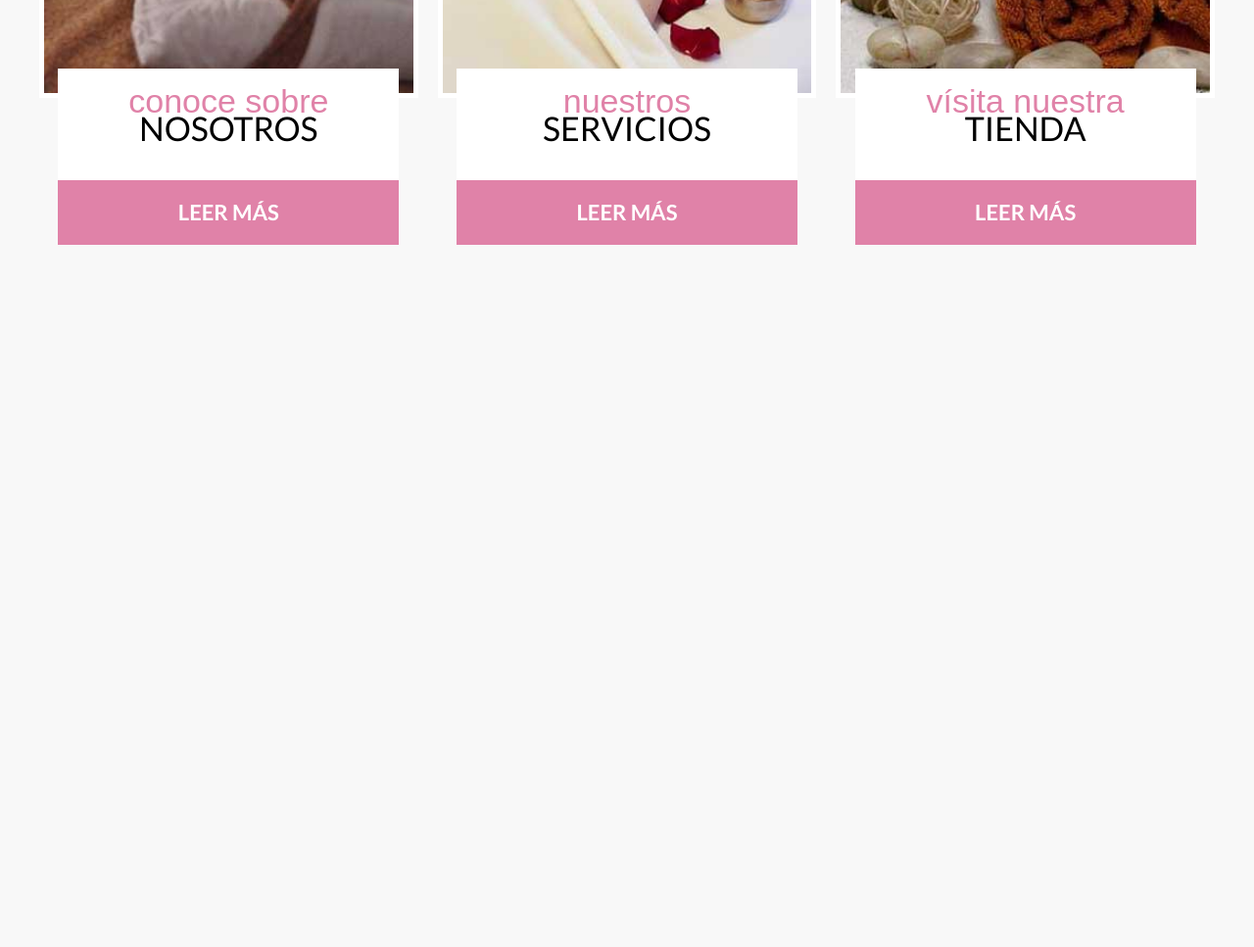
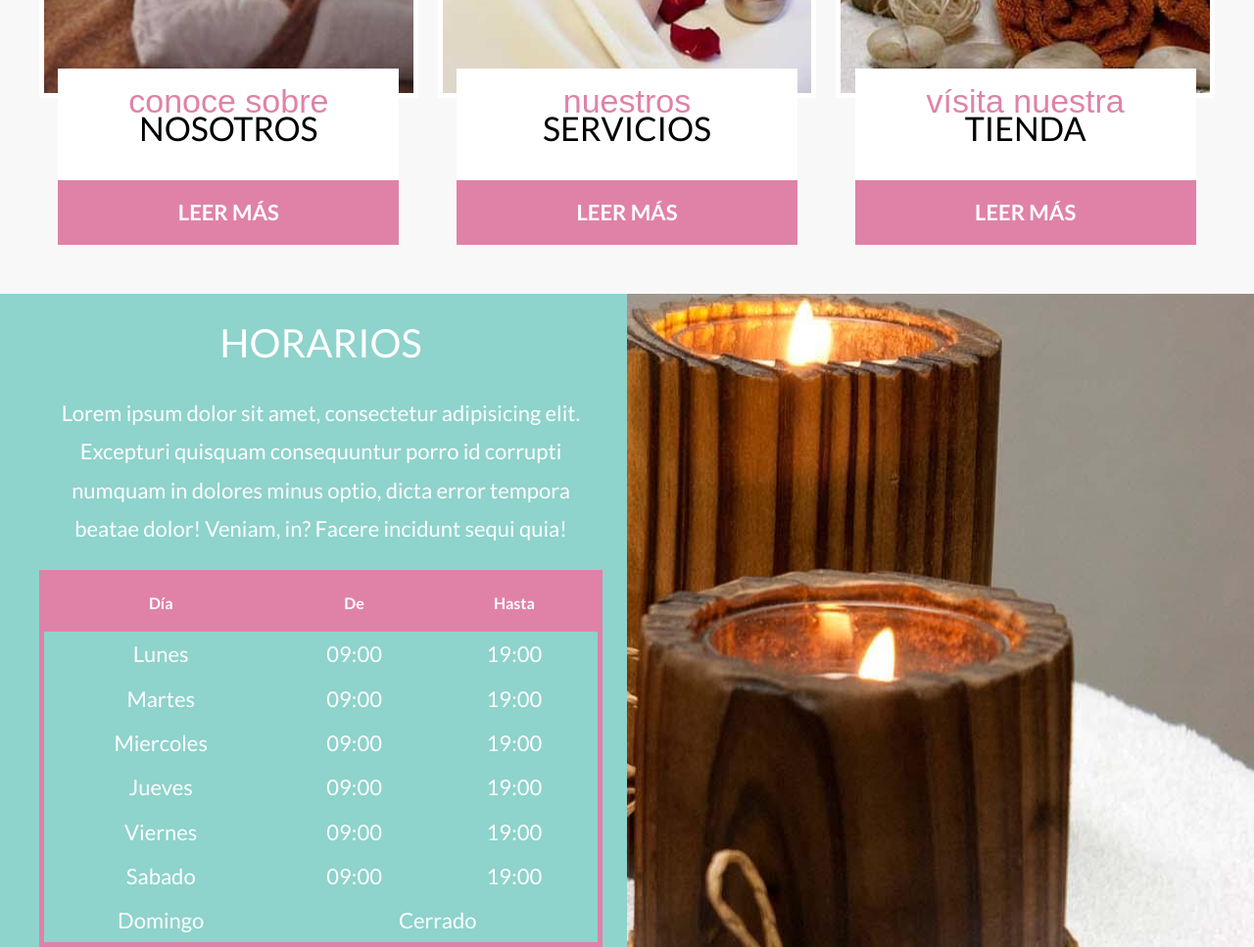
Before and after one commit to gatofelix20/tic--carolinaspa, a website: page index.html in a window 1280 px wide. Shown: the part 1668-2635 px from the top of the page at 98% size. Before the commit the page ends 1968 px from the top, so only its background shows below. Drawn offline with Linux system fonts and the light colour scheme; a web font is replaced by a local one.

Commit message:
Terminado seccion tablas de horarios

```diff
--- a/index.html
+++ b/index.html
@@ -97,5 +97,85 @@
        </div>
     </div>
   </section>
+
+  <!--Horarios-->
+
+  <section class="horario">
+    <div class="horario__grid contenedor">
+      <div class="horario__contenido">
+        <h3 class="horario__heading">Horarios</h3>
+        <p class="horario__texto">Lorem ipsum dolor sit amet, consectetur adipisicing elit. Excepturi quisquam consequuntur porro id corrupti numquam in dolores minus optio, dicta error tempora beatae dolor! Veniam, in? Facere incidunt sequi quia!</p>
+
+        <table class="tabla">
+          <thead class="tabla__thead">
+            <tr>
+              <th class="tabla__th">Día</th>
+              <th class="tabla__th">De</th>
+              <th class="tabla__th">Hasta</th>
+            </tr>
+          </thead>
+
+          <tbody class="tabla__tbody">
+              <tr class="tabla__tr">
+                <td class="tabla__td">Lunes</td>
+
+                <td class="tabla__td">09:00</td>
+
+                <td class="tabla__td">19:00</td>
+              </tr>
+
+              <tr class="tabla__tr">
+                <td class="tabla__td">Martes</td>
+
+                <td class="tabla__td">09:00</td>
+
+                <td class="tabla__td">19:00</td>
+              </tr>
+
+              <tr class="tabla__tr">
+                <td class="tabla__td">Miercoles</td>
+
+                <td class="tabla__td">09:00</td>
+
+                <td class="tabla__td">19:00</td>
+              </tr>
+
+              <tr class="tabla__tr">
+                <td class="tabla__td">Jueves</td>
+
+                <td class="tabla__td">09:00</td>
+
+                <td class="tabla__td">19:00</td>
+              </tr>
+
+              <tr class="tabla__tr">
+                <td class="tabla__td">Viernes</td>
+
+                <td class="tabla__td">09:00</td>
+
+                <td class="tabla__td">19:00</td>
+              </tr>
+
+              <tr class="tabla__tr">
+                <td class="tabla__td">Sabado</td>
+
+                <td class="tabla__td">09:00</td>
+
+                <td class="tabla__td">19:00</td>
+              </tr>
+
+              <tr class="tabla__tr">
+                <td class="tabla__td">Domingo</td>
+
+                <td class="tabla__td" colspan="2">Cerrado</td>
+
+          </tr>
+          </tbody>
+        </table>
+      </div>
+    </div>
+  </section>
+
+  <!--Productos-->
 </body>
 </html>
--- a/src/scss/base/_mixins.scss
+++ b/src/scss/base/_mixins.scss
@@ -64,3 +64,10 @@
     font-family: v.$fuentePrincipal;
   }
 }
+
+@mixin heading {
+    text-transform: uppercase;
+    text-align: center;
+    font-weight: 400;
+    font-size: 4rem;
+}
--- /dev/null
+++ b/src/scss/ui/contenido/_horarios.scss
@@ -0,0 +1,65 @@
+@use 'base/variables' as v;
+@use 'base/mixins' as m;
+
+.horario {
+    background-image: linear-gradient(to bottom, v.$primario 0%, v.$primario 50%, transparent 50%), url(../img/bg_horarios.jpg);
+    background-repeat: no-repeat;
+    background-position: center, bottom center;
+    color: v.$blanco;
+
+    @include m.tablet {
+        background-image: linear-gradient(to right, v.$primario 0%, v.$primario 50%, transparent 50%), url(../img/bg_horarios.jpg);
+        background-position: center, top right ;
+    }
+
+    &__grid {
+        display: grid;
+        grid-template-rows: repeat(2, 1fr);
+
+        @include m.tablet {
+            grid-template-rows: unset;
+            @include m.grid(2, 5rem);
+
+   }
+
+   &__contenido {
+    padding: 5rem 0;
+   }
+}
+
+&__heading {
+    @include m.heading;
+ }
+
+ &__texto {
+    font-size: 2.2rem;
+    line-height: 1.8;
+    text-align: center;
+ }
+}
+
+.tabla {
+   width: 100%;
+   border: .5rem solid v.$secundario;
+   text-align: center;
+   border-collapse: collapse;
+
+   &__thead {
+    background-color: v.$secundario;
+   }
+
+   &__th {
+    padding: 2rem;
+   }
+
+   &__tr {
+    &:hover {
+        background-color: darken(v.$primario, 10%);
+    }
+   }
+
+   &__td {
+    padding: 1rem;
+    font-size: 2.2rem;
+   }
+}
--- a/src/scss/ui/contenido/_index.scss
+++ b/src/scss/ui/contenido/_index.scss
@@ -1,2 +1,3 @@
 @forward 'bienvenida';
 @forward 'cards';
+@forward 'horarios';
```
Also changed, not shown: build/css/app.css, 1 other file.
